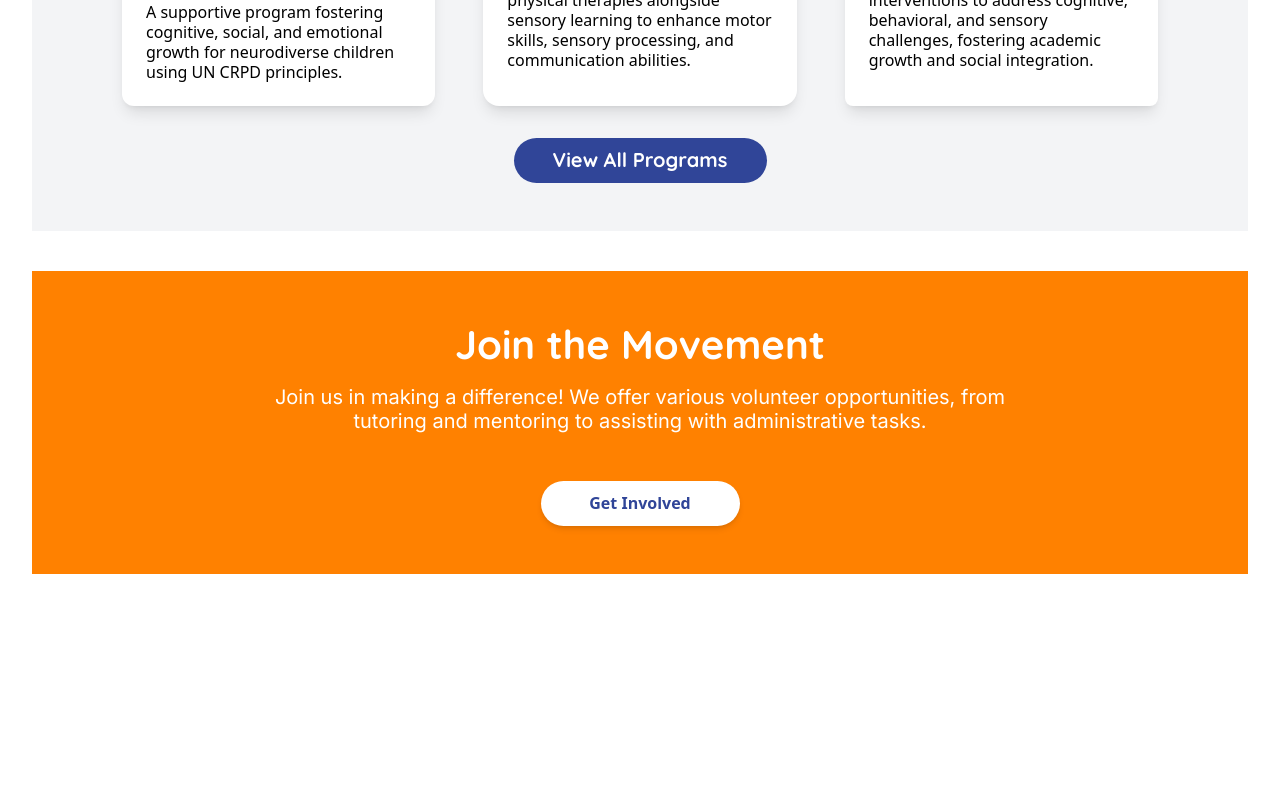
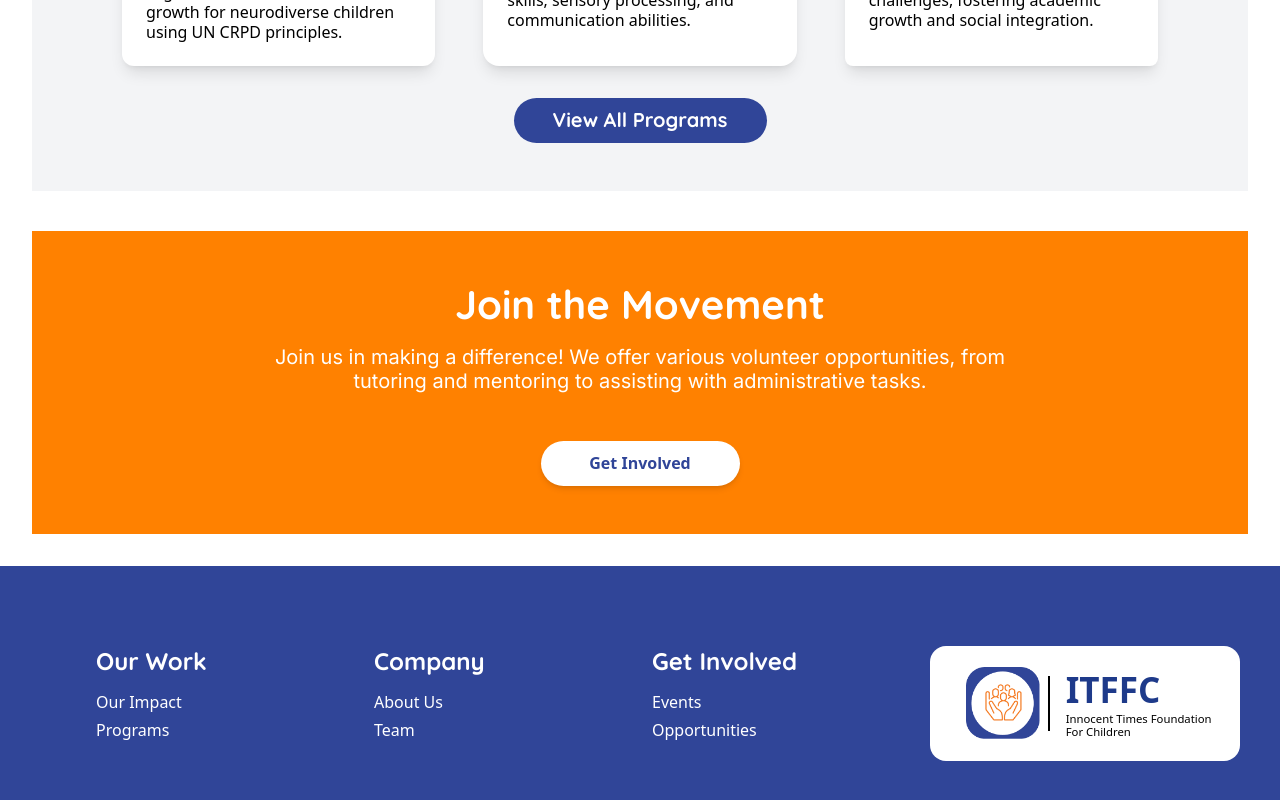
Before and after one commit to HarshadaGirase/ITFFC, a React (Vite) app: page / in a window 1280 px wide. Shown: the part 3489-4289 px from the top of the page. Before the commit the page ends 4095 px from the top, so only its background shows below. Built offline with nearby package versions, Linux system fonts and the light colour scheme.

Commit message:
added footer

```diff
--- /dev/null
+++ b/src/components/Main.jsx
@@ -0,0 +1,24 @@
+
+import HeroSection from '../components/HeroSection.jsx';
+import Mission from '../components/Mission.jsx';
+import PerspectiveSection from '../components/perspectivesection.jsx';
+import ImageSection from '../components/ImageSection';
+import StatsCard from '../components/StatsCard.jsx';
+import OurProgram from '../components/OurProgram.jsx';
+import JoinUs from '../components/JoinUs.jsx';
+
+
+function Main(){
+    return (
+        <div className='flex flex-col gap-10 m-8'>
+           <HeroSection/>
+            <Mission/>
+            <PerspectiveSection/>
+            <ImageSection/>
+            <StatsCard/>
+            <OurProgram/>
+            <JoinUs/>
+        </div>
+    )
+}
+export default Main
--- /dev/null
+++ b/src/components/common/Footer.jsx
@@ -0,0 +1,74 @@
+import logo1 from "../../assets/logo1.png";
+
+const Footer = () => {
+  return (
+    <footer className="bg-[#304598] text-white py-8 lg:p-20">
+      <div className="container mx-auto px-4 ">
+        <div className="grid grid-cols-3 md:grid-cols-4 gap-6 sm:grid-cols-3  ">
+          {/* Column 1 */}
+          <div>
+            <h3 className="font-semibold text-[16px] leading-[20px] sm:text-[16px] sm:leading-[20px] md:text-[24px] md:leading-[29px] lg:text-[24px] lg:leading-[30px] font-quicksand mb-4">Our Work</h3>
+            <ul>
+              <li className="mb-2 text-[12px] leading-[15px] sm:text-[12px] sm:leading-[15px] md:text-[18px] md:leading-[21px] lg:text-[16px] lg:leading-[20px]">Our Impact</li>
+              <li className="mb-2 text-[12px] leading-[15px] sm:text-[12px] sm:leading-[15px] md:text-[18px] md:leading-[21px] lg:text-[16px] lg:leading-[20px]">Programs</li>
+            </ul>
+          </div>
+
+          {/* Column 2 */}
+          <div>
+            <h3 className="font-semibold text-[16px] leading-[20px] sm:text-[16px] sm:leading-[20px] md:text-[24px] md:leading-[29px] lg:text-[24px] lg:leading-[30px] font-quicksand mb-4  ">Company</h3>
+            <ul>
+              <li className="mb-2 text-[12px] leading-[15px] sm:text-[12px] sm:leading-[15px] md:text-[18px] md:leading-[21px] lg:text-[16px] lg:leading-[20px]">About Us</li>
+              <li className="mb-2 text-[12px] leading-[15px] sm:text-[12px] sm:leading-[15px] md:text-[18px] md:leading-[21px] lg:text-[16px] lg:leading-[20px]">Team</li>
+            </ul>
+          </div>
+
+          {/* Column 3 */}
+          <div>
+            <h3 className="font-semibold text-[16px] leading-[20px] sm:text-[16px] sm:leading-[20px] md:text-[24px] md:leading-[29px] lg:text-[24px] lg:leading-[30px] font-quicksand mb-4">Get Involved</h3>
+            <ul>
+              <li className="mb-2 text-[12px] leading-[15px] sm:text-[12px] sm:leading-[15px] md:text-[18px] md:leading-[21px] lg:text-[16px] lg:leading-[20px]">Events</li>
+              <li className="mb-2 text-[12px] leading-[15px] sm:text-[12px] sm:leading-[15px] md:text-[18px] md:leading-[21px] lg:text-[16px] lg:leading-[20px]">Opportunities</li>
+            </ul>
+          </div>
+
+          {/* Column 4: Logo */}
+          {/* <div className="flex flex-col items-center md:items-start">
+            <div className="flex items-center space-x-2   ">
+              <div className="bg-white rounded-full p-4 ">
+                <img
+                  src={logo1}
+                  alt="ITFFC Logo"
+                  className="w-12 h-12"
+                />
+
+                <h3 className="text-xl font-bold">ITFFC</h3>
+                <p className="text-sm">Innocent Times Foundation For Children</p>
+
+              </div>
+
+            </div>
+         </div> */}
+            <div className=" ml-24 sm:ml-24 md:ml-0 lg:ml-0  rounded-2xl flex justify-center items-center bg-white h-[47px] w-[126px] sm:h-[47px] sm:w-[126px] md:h-[119px] md:w-[320px] lg:h-[115px] lg:w-[309.75px]">
+        <img
+          src={logo1} // Replace with the correct image path
+          alt="ITFFC Logo"
+          className="w-[37px] h-[36px]  sm:w-[37px] sm:h-[36px] md:w-[92.39px] md:h-[90.54px] lg:w-[89.5px] lg:h-[87.71px] object-contain p-2"
+        />
+        <div className="p-2 h-[20px] border-l-2 border-black sm:h-[55px] md:h-[55px] lg:h-[55px]"></div>
+      {/* Text Section */}
+      <div>
+        <h1 className="text-xl font-bold text-blue-900  text-[14px] sm:text-[15px] md:text-[36px] lg:text-[35px] leading-[18px] sm:leading-[18px] md:leading-[45px] lg:leading-[44px]">ITFFC</h1>
+        <p className="text-black text-[5px] sm:text-[5px]  md:text-[5px] lg:text-[11.32px]  leading-[5px] sm:leading-[5px] md:leading-[14.15px] lg:leading-[13px]">Innocent Times Foundation</p> <p className="text-black text-[5px] sm:text-[5px]  md:text-[5px] lg:text-[11.32px]  leading-[5px] sm:leading-[5px] md:leading-[14.15px] lg:leading-[13px]">For Children</p>
+      </div>
+
+      </div>
+        </div>
+        {/* Horizontal Line */}
+        <hr className="border-t border-white mt-10 mb-10" />
+      </div>
+    </footer>
+  );
+};
+
+export default Footer;
--- a/src/components/common/Header.jsx
+++ b/src/components/common/Header.jsx
@@ -20,7 +20,7 @@ function Header() {
     <header className="relative fixed top-0  w-full bg-white xl:shadow-md z-50 justify-center  font-roboto  ">
       <div className="flex items-center justify-between px-0 sm:px-0 md:px-12    h-18 sm:h-20 lg:h-30">
         {/* Logo */}
-      <div className="  rounded-full flex justify-center items-center">
+       <div className="  rounded-full flex justify-center items-center">
         <img
           src={logo1} // Replace with the correct image path
           alt="ITFFC Logo"
--- a/src/pages/Home.jsx
+++ b/src/pages/Home.jsx
@@ -1,22 +1,12 @@
 import Header from '../components/common/Header';
-import HeroSection from '../components/HeroSection.jsx';
-import Mission from '../components/Mission.jsx';
-import PerspectiveSection from '../components/perspectivesection.jsx';
-import ImageSection from '../components/ImageSection';
-import StatsCard from '../components/StatsCard.jsx';
-import OurProgram from '../components/OurProgram.jsx';
-import JoinUs from '../components/JoinUs.jsx';
+import Main from '../components/Main';
+import Footer from '../components/common/Footer.jsx';
 function Home(){
     return (
-        <div className='flex flex-col gap-10 m-8'>
+        <div className=''>
             <Header />
-            <HeroSection/>
-            <Mission/>
-            <PerspectiveSection/>
-            <ImageSection/>
-            <StatsCard/>
-            <OurProgram/>
-            <JoinUs/>
+            <Main />
+            <Footer/>
         </div>
     );
 }
```
